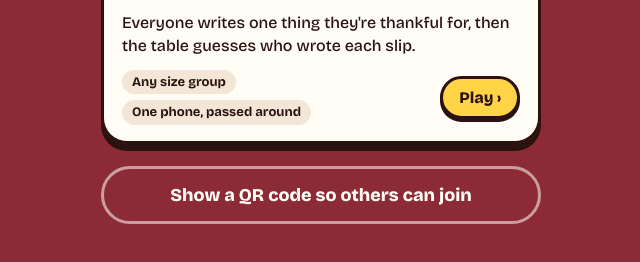
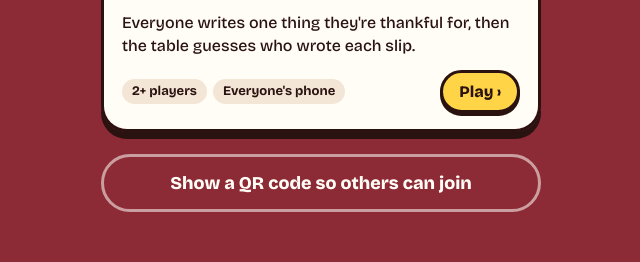
Before and after one commit to MBurleson33/games, a plain HTML site: page index.html in a window 1280 px wide. Shown: the part 500-762 px from the top of the page, without its empty margins (319-959 px from the left). Drawn offline with nearby package versions, Linux system fonts and the light colour scheme.

Commit message:
Update Thankful tags for online play
Co-Authored-By: Claude Opus 5.5 <noreply@anthropic.com>
Claude-Session: https://claude.ai/code/session_019EJvb86wNSFAiyBU6UiAxT

```diff
--- a/index.html
+++ b/index.html
@@ -84,7 +84,7 @@ h1{margin:0;font-weight:800;line-height:1;letter-spacing:-.02em;color:var(--pape
     </div>
     <div class="info">
       <p>Everyone writes one thing they're thankful for, then the table guesses who wrote each slip.</p>
-      <div class="row"><div class="tags"><span>Any size group</span><span>One phone, passed around</span></div><span class="play">Play ›</span></div>
+      <div class="row"><div class="tags"><span>2+ players</span><span>Everyone's phone</span></div><span class="play">Play ›</span></div>
     </div>
   </a>
 
```
